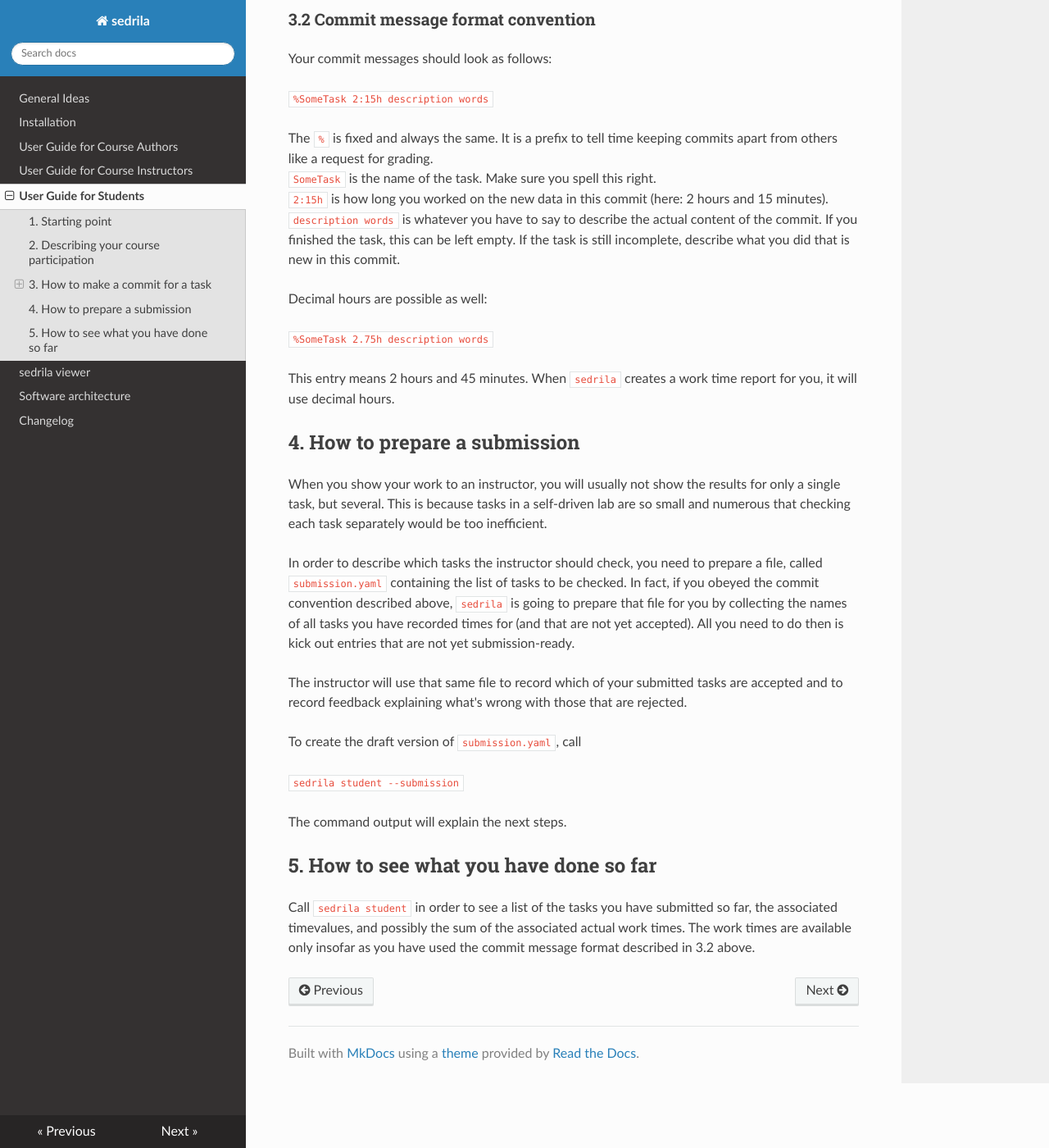
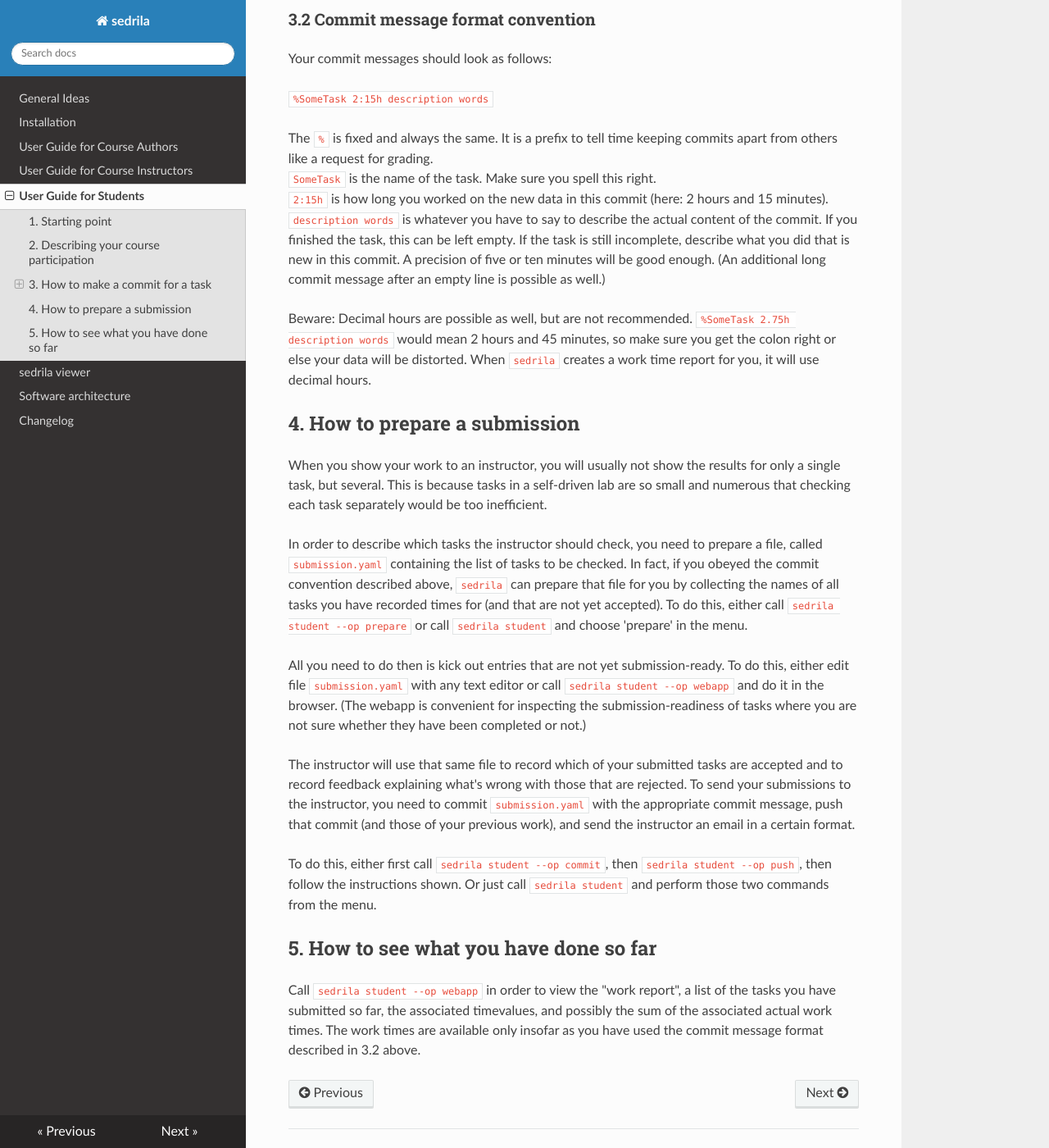
Before and after one commit to fubinf/sedrila, an MkDocs documentation site: the page built from docs/students.md, in a window 1280 px wide and 1400 px high, scrolled down 1408 px. Shown: the whole window at 82% size. Built offline with MkDocs 1.6.1, drawn with Linux system fonts in a browser that asks for light colours; nearby versions of some CDN libraries; some of the changed text lies outside the part shown.

Commit message:
students.md updated

```diff
--- a/docs/students.md
+++ b/docs/students.md
@@ -78,12 +78,12 @@ commits apart from others like a request for grading.
 commit.
 If you finished the task, this can be left empty.
 If the task is still incomplete, describe what you did that is new in this commit.
+A precision of five or ten minutes will be good enough.
+(An additional long commit message after an empty line is possible as well.)
 
-Decimal hours are possible as well:
-
-`%SomeTask 2.75h description words`
-
-This entry means 2 hours and 45 minutes.
+Beware: Decimal hours are possible as well, but are not recommended.
+`%SomeTask 2.75h description words` would mean 2 hours and 45 minutes,
+so make sure you get the colon right or else your data will be distorted.
 When `sedrila` creates a work time report for you, it will use decimal hours.
 
 
@@ -96,25 +96,35 @@ task separately would be too inefficient.
 
 In order to describe which tasks the instructor should check, you need to prepare
 a file, called `submission.yaml` containing the list of tasks to be checked.
-In fact, if you obeyed the commit convention described above, `sedrila` is going
-to prepare that file for you by collecting the names of all tasks you have
+In fact, if you obeyed the commit convention described above, `sedrila` can
+prepare that file for you by collecting the names of all tasks you have
 recorded times for (and that are not yet accepted).
+To do this, either call
+`sedrila student --op prepare` or call `sedrila student` and choose 'prepare' in the menu.
+
 All you need to do then is kick out entries that
 are not yet submission-ready.
+To do this, either edit file `submission.yaml` with any text editor
+or call `sedrila student --op webapp` and do it in the browser.
+(The webapp is convenient for inspecting the submission-readiness of tasks where you are not
+sure whether they have been completed or not.)
 
 The instructor will use that same file to record which of your submitted tasks
 are accepted and to record feedback explaining what's wrong with those that are rejected.
+To send your submissions to the instructor,
+you need to commit `submission.yaml` with the appropriate commit message,
+push that commit (and those of your previous work), and send the instructor
+an email in a certain format.
 
-To create the draft version of `submission.yaml`, call
-
-`sedrila student --submission`
-
-The command output will explain the next steps.
+To do this, either first call `sedrila student --op commit`,
+then `sedrila student --op push`, then follow the instructions shown.
+Or just call `sedrila student` and perform those two commands from the menu.
 
 
 ## 5. How to see what you have done so far
 
-Call `sedrila student` in order to see a list of the tasks you have submitted so far,
+Call `sedrila student --op webapp` in order to view the "work report",
+a list of the tasks you have submitted so far,
 the associated timevalues, and possibly the sum of the associated actual work times.
 The work times are available only insofar as you have used the commit message format
 described in 3.2 above.
```
Also changed, not shown: other parts of docs/students.md (+2 -2 lines).
